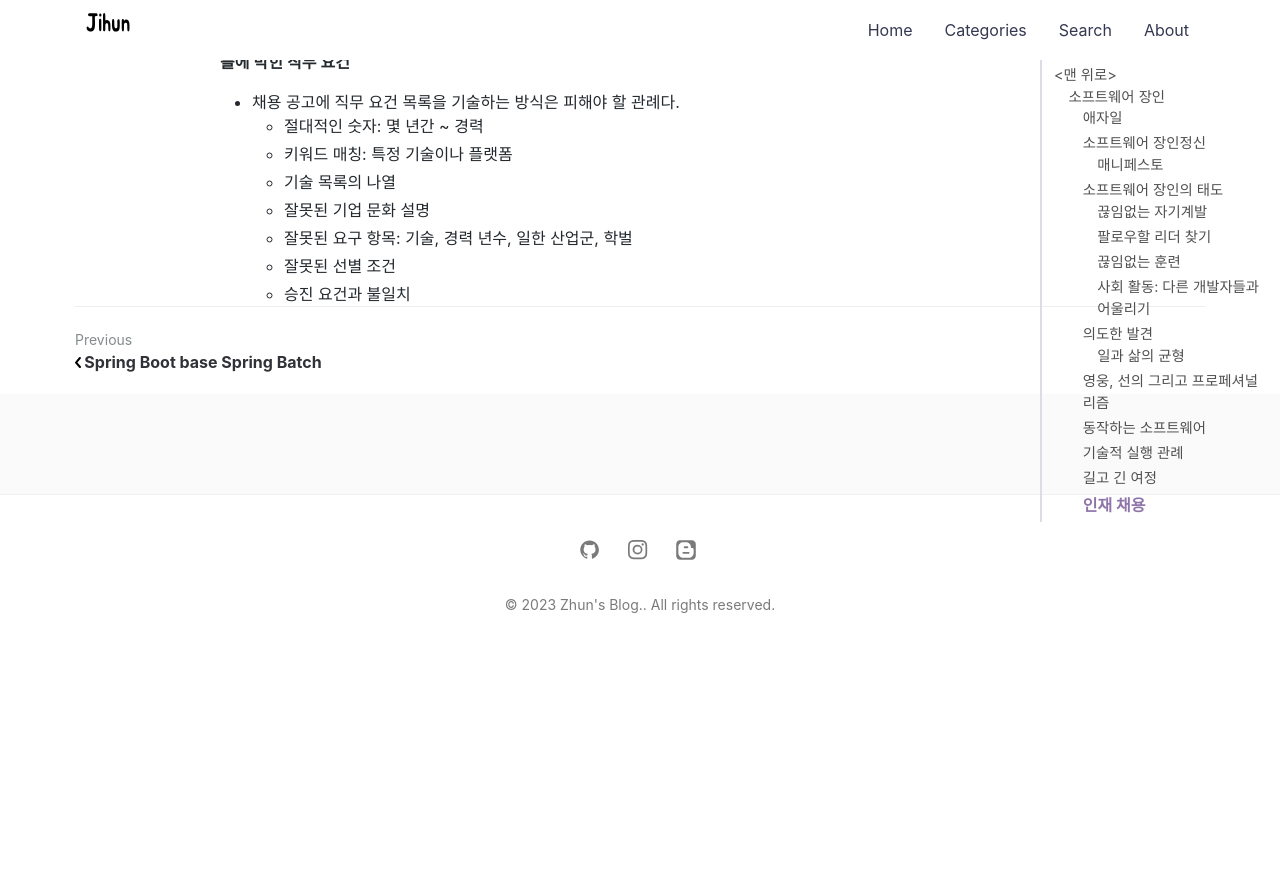
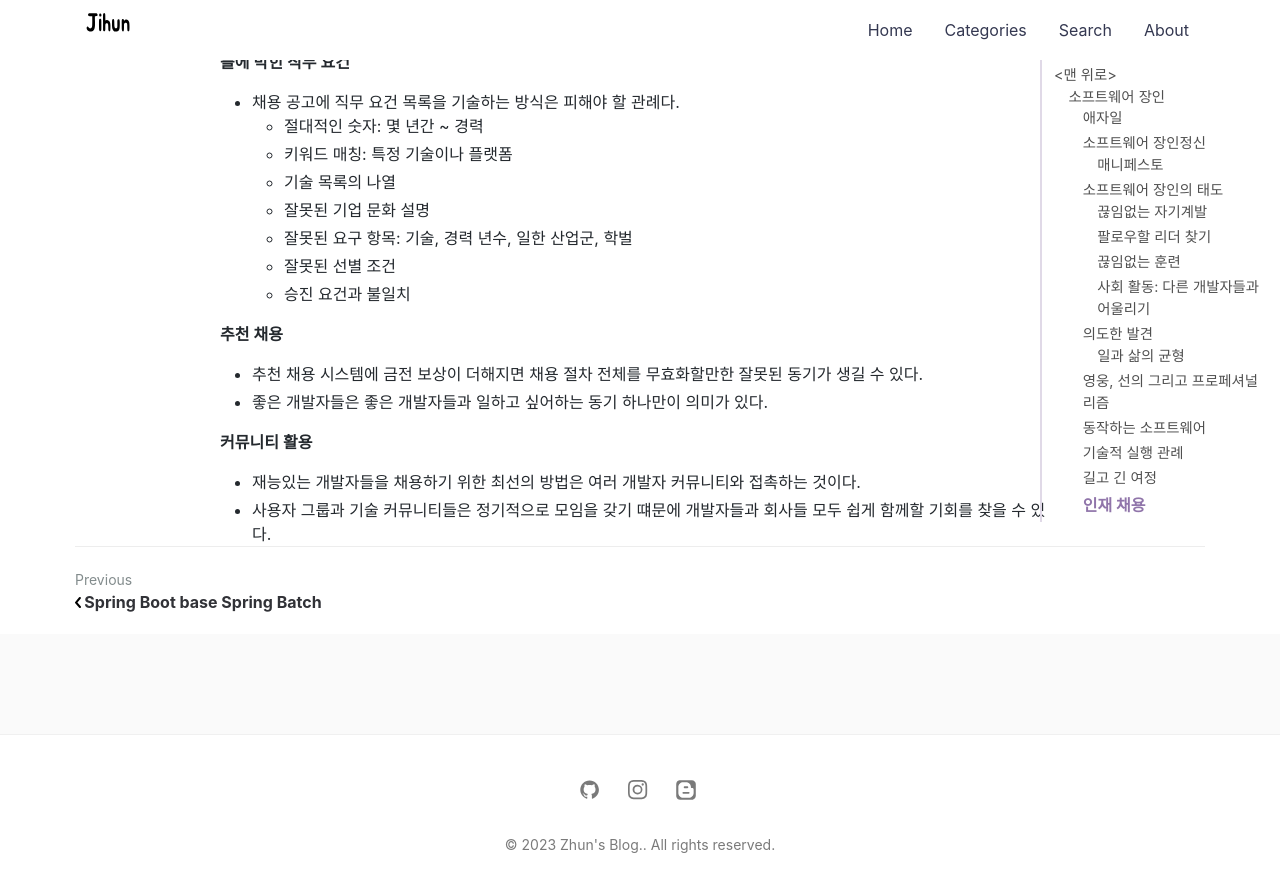
Before and after one commit to jihunparkme/jihunparkme.github.io, a Jekyll site: the page built from _posts/2023-02-01-a-software-master.md, in a window 1280 px wide and 900 px high, scrolled down 9810 px. Shown: the top 892 px of the window. Built offline with Jekyll 4.4.1, drawn with Linux system fonts in a browser that asks for light colours; nearby versions of some CDN libraries; comment, search, counter and statistics services are not loaded; before the commit the page ends 10470 px from its top, so only the background shows below that.

Commit message:
[software master] 인재 채용 | 추천 채용, 커뮤니티 활용

```diff
--- a/_posts/2023-02-01-a-software-master.md
+++ b/_posts/2023-02-01-a-software-master.md
@@ -394,3 +394,13 @@ XP 실행 관례의 일부를 살펴보자.
   - 잘못된 요구 항목: 기술, 경력 년수, 일한 산업군, 학벌
   - 잘못된 선별 조건
   - 승진 요건과 불일치
+
+**추천 채용**
+
+- 추천 채용 시스템에 금전 보상이 더해지면 채용 절차 전체를 무효화할만한 잘못된 동기가 생길 수 있다.
+- 좋은 개발자들은 좋은 개발자들과 일하고 싶어하는 동기 하나만이 의미가 있다.
+
+**커뮤니티 활용**
+
+- 재능있는 개발자들을 채용하기 위한 최선의 방법은 여러 개발자 커뮤니티와 접촉하는 것이다.
+- 사용자 그룹과 기술 커뮤니티들은 정기적으로 모임을 갖기 떄문에 개발자들과 회사들 모두 쉽게 함께할 기회를 찾을 수 있다.
```
